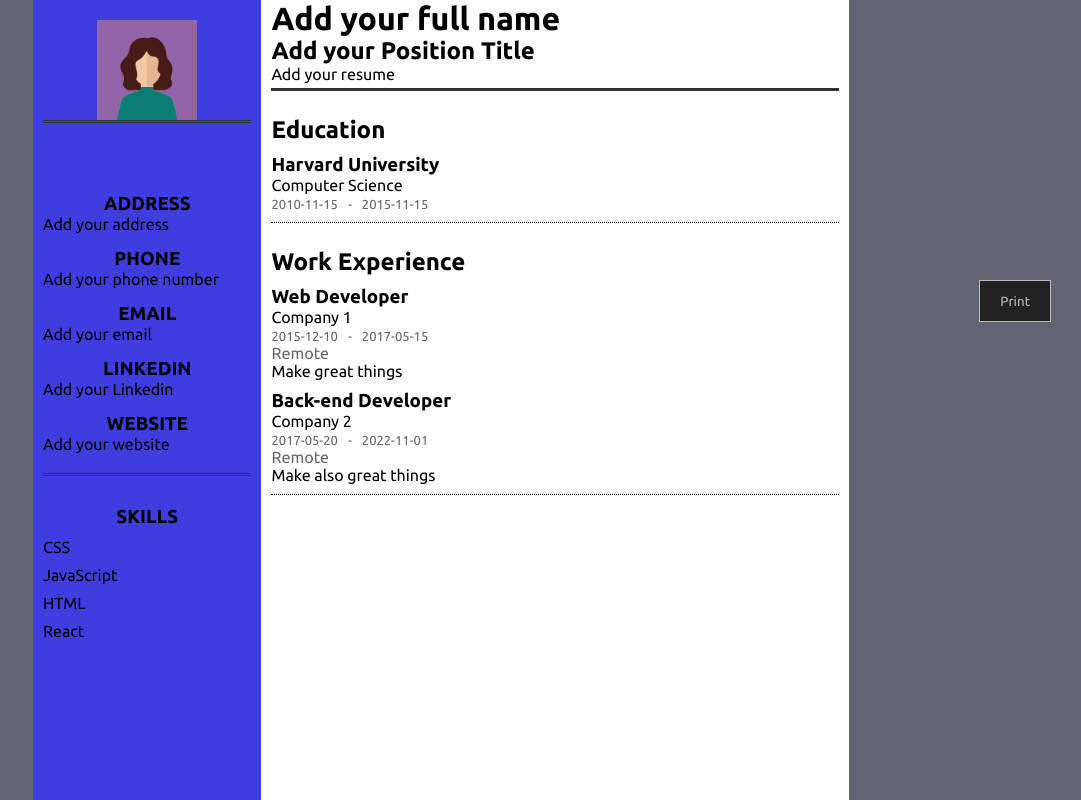
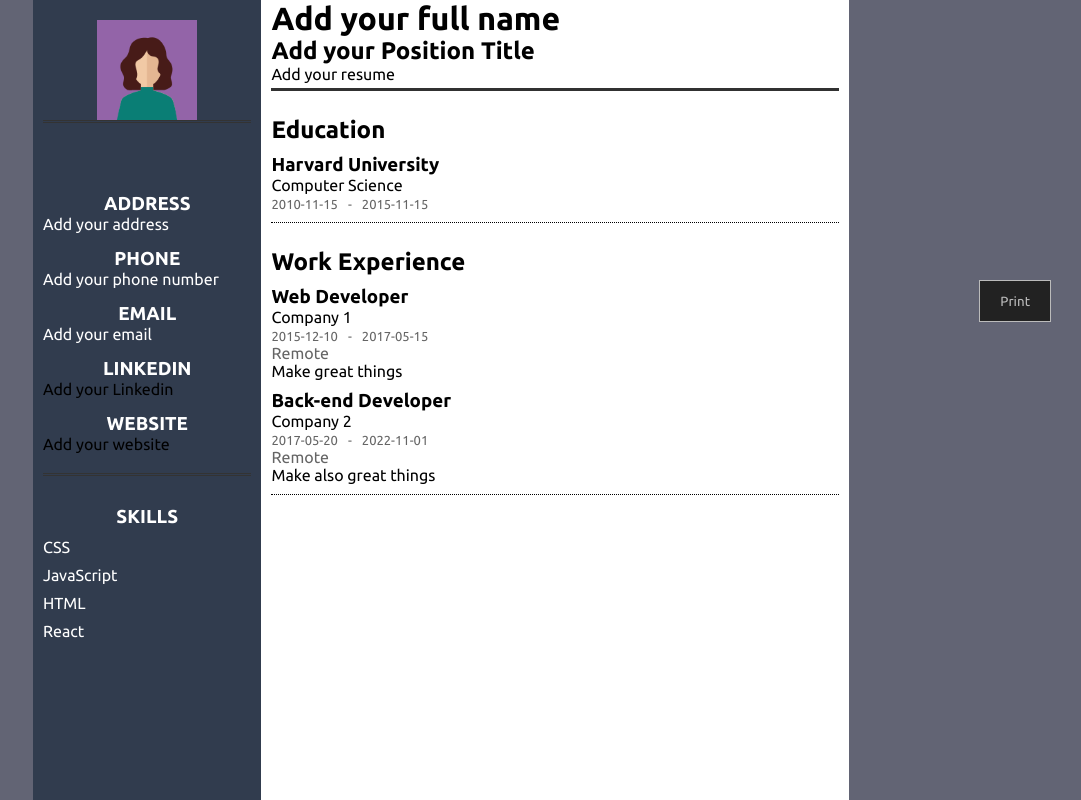
Before and after one commit to Luise8/The-Odin-Project-Projects, a React (Create React App) app in the folder full-stack-javascript/javascript/cv-project/: page / in a window 1280 px wide. Shown: the top 800 px of the page, without its empty margins (199-1280 px from the left). Built offline with nearby package versions, Linux system fonts and the light colour scheme.

Commit message:
Change colors to palette added
Apply style to sidebar and right-main-continer-sheet elements

```diff
--- a/full-stack-javascript/javascript/cv-project/src/styles/App.css
+++ b/full-stack-javascript/javascript/cv-project/src/styles/App.css
@@ -51,7 +51,6 @@ Fifth color: #adb1b8 sidebar paragraph special Bg-c
   display: flex;
   width: 215.9mm;
   height: 279.4mm;
-  background-color: #fff;
   z-index: 1;
 }
 
@@ -63,14 +62,16 @@ Fifth color: #adb1b8 sidebar paragraph special Bg-c
   padding-left: 10px;
   padding-right: 10px;
   box-sizing: border-box;
+  background-color: var(--right-main-Bg-color-sidebar-color);
 }
 
 .sidebar {
   width: 28%;
   padding-left: 10px;
   padding-right: 10px;
-  background-color: rgb(61, 61, 224);
+  background-color: var(--sidebar-Bg-color);
   box-sizing: border-box;
+  color: var(--right-main-Bg-color-sidebar-color);
 }
 
 #print-btn {
```
